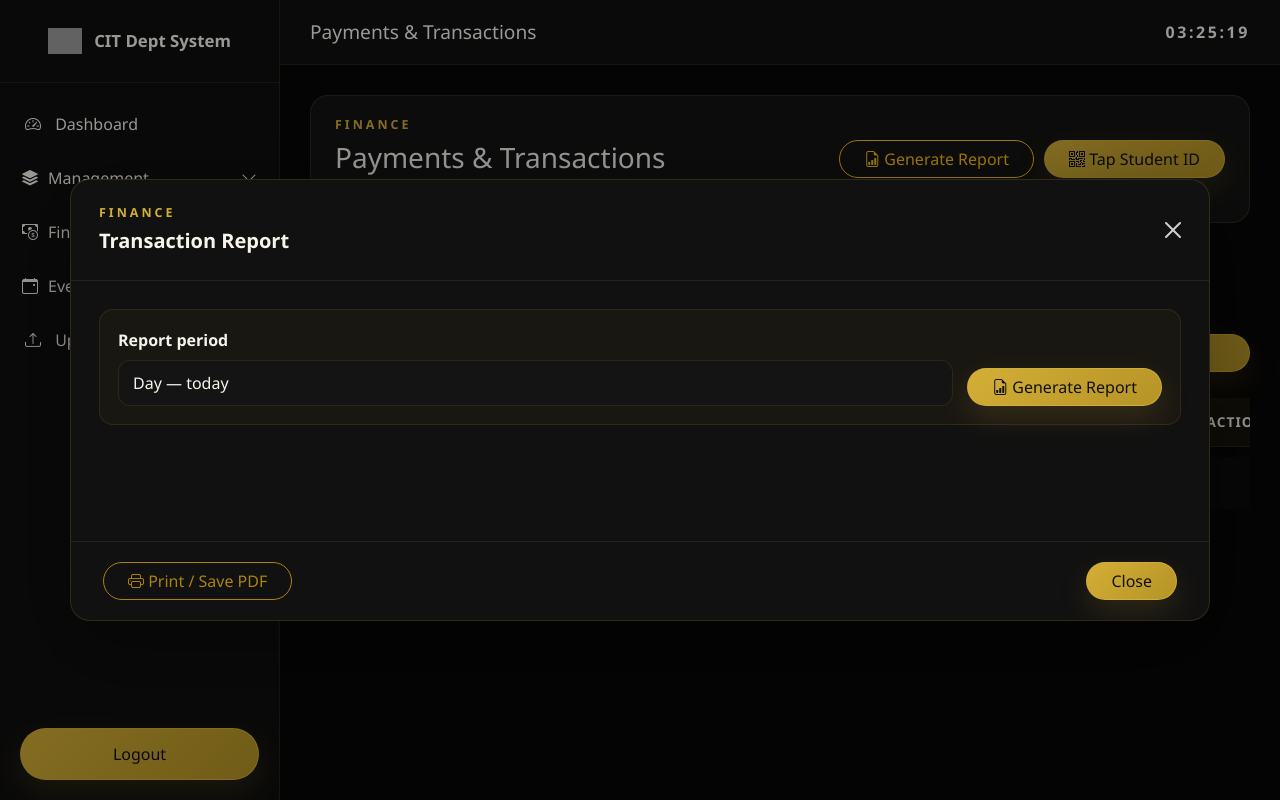
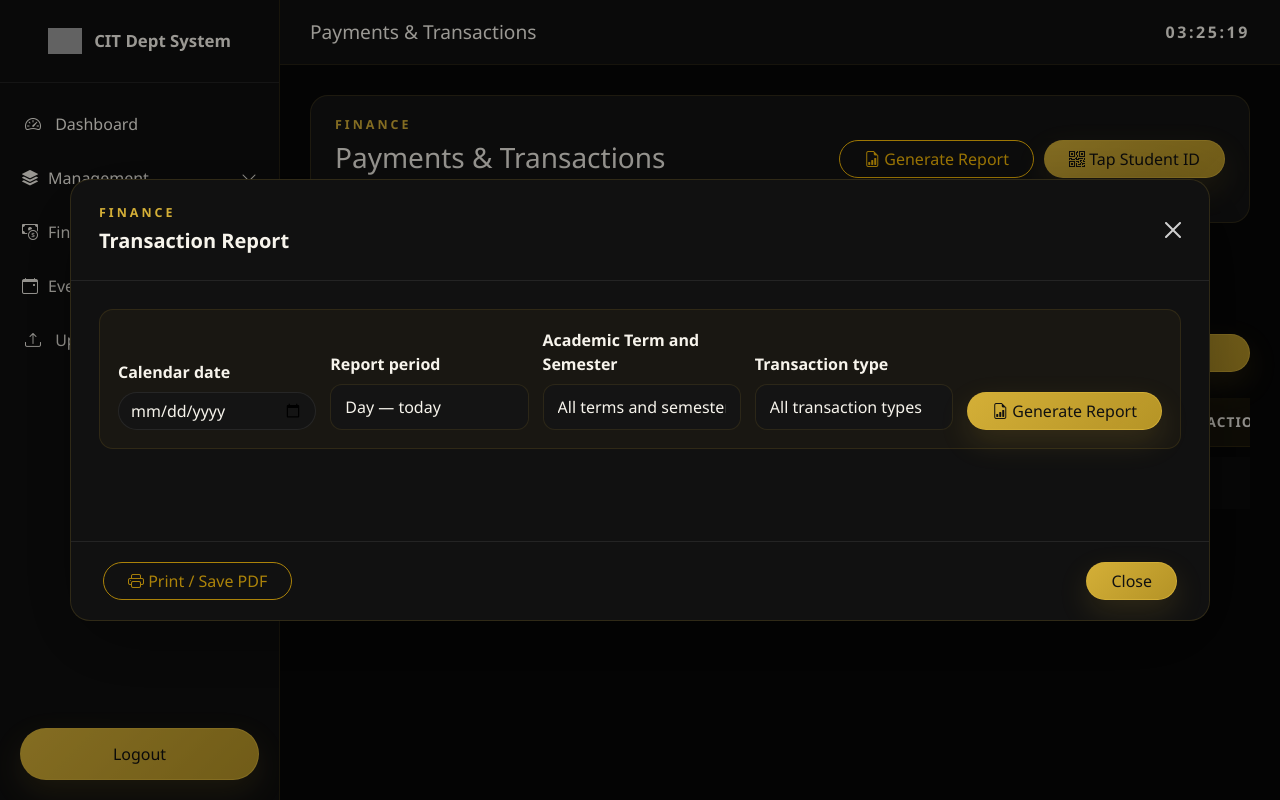
Before and after one commit to razcaulen2-cmyk/CIT-Department-System, a Flask app: page /payments in a window 1280 px wide, after a click on "Generate Report". Run offline with Flask 3, Linux system fonts and the light colour scheme; the visitor is signed in with stand-in values (Sample User, id 1); data that the repository does not hold is empty; some libraries are stand-ins or nearby versions; grey boxes are pictures that could not be loaded.

Commit message:
Transaction Report Filtering Improvements

```diff
--- a/routes/admin.py
+++ b/routes/admin.py
@@ -1430,6 +1430,30 @@ def transaction_report():
     if period not in {"day", "week", "month", "overall"}:
         return "Choose a valid transaction report period.", 400
 
+    calendar_date_value = request.args.get("calendar_date", "").strip()
+    calendar_date = None
+    if calendar_date_value:
+        try:
+            calendar_date = date.fromisoformat(calendar_date_value)
+        except ValueError:
+            return "Choose a valid calendar date.", 400
+        if calendar_date.isoformat() != calendar_date_value:
+            return "Choose a valid calendar date.", 400
+
+    semester_id_value = request.args.get("semester_id", "").strip()
+    semester_id = None
+    if semester_id_value:
+        try:
+            semester_id = int(semester_id_value)
+        except ValueError:
+            return "Choose a valid academic term and semester.", 400
+        if semester_id < 1:
+            return "Choose a valid academic term and semester.", 400
+
+    transaction_type = request.args.get("transaction_type", "").strip()
+    if transaction_type not in {"", "Funds", "Fines"}:
+        return "Choose a valid transaction type.", 400
+
     conn = get_db_connection()
     cursor = conn.cursor(dictionary=True)
     try:
@@ -1438,7 +1462,11 @@ def transaction_report():
         report_clock = cursor.fetchone()
         report_date = report_clock["report_date"]
 
-        if period == "day":
+        if calendar_date is not None:
+            start_date = calendar_date
+            end_date = start_date + timedelta(days=1)
+            period_label = f"Calendar date - {start_date.strftime('%B %d, %Y')}"
+        elif period == "day":
             start_date = report_date
             end_date = start_date + timedelta(days=1)
             period_label = f"Day - {start_date.strftime('%B %d, %Y')}"
@@ -1487,12 +1515,37 @@ def transaction_report():
             LEFT JOIN students s
                 ON t.student_id = COALESCE(s.student_id, CAST(s.id AS CHAR))
         """
-        params = ()
+        filters = []
+        params = []
         if start_date is not None:
-            query += " WHERE t.transaction_date >= %s AND t.transaction_date < %s"
-            params = (start_date, end_date)
+            filters.append("t.transaction_date >= %s AND t.transaction_date < %s")
+            params.extend([start_date, end_date])
+        if semester_id is not None:
+            filters.append(
+                """
+                (
+                    t.semester_id=%s
+                    OR (
+                        t.semester_id IS NULL
+                        AND EXISTS (
+                            SELECT 1
+                            FROM school_terms st
+                            WHERE st.id=%s
+                                AND st.academic_year=t.academic_year
+                                AND st.semester=t.semester
+                        )
+                    )
+                )
+                """
+            )
+            params.extend([semester_id, semester_id])
+        if transaction_type:
+            filters.append("t.transaction_type=%s")
+            params.append(transaction_type)
+        if filters:
+            query += " WHERE " + " AND ".join(filters)
         query += " ORDER BY t.transaction_date, t.id"
-        cursor.execute(query, params)
+        cursor.execute(query, tuple(params))
         transactions = cursor.fetchall()
 
         semester_labels = set()
--- a/templates/admin/payments.html
+++ b/templates/admin/payments.html
@@ -199,12 +199,33 @@ document.addEventListener('DOMContentLoaded', function () {
                 <form id="transactionReportForm" method="get" action="{{ url_for('admin.transaction_report') }}">
                     <div class="transaction-report-controls">
                         <div>
+                            <label for="transactionReportCalendarDate" class="form-label">Calendar date</label>
+                            <input class="form-control" type="date" id="transactionReportCalendarDate" name="calendar_date">
+                        </div>
+                        <div>
                             <label for="transactionReportPeriod" class="form-label">Report period</label>
                             <select class="form-select" id="transactionReportPeriod" name="period" required>
                                 <option value="day">Day &mdash; today</option>
                                 <option value="week">Week &mdash; this week</option>
                                 <option value="month">Month &mdash; this month</option>
                                 <option value="overall">Overall &mdash; all transactions</option>
+                            </select>
+                        </div>
+                        <div>
+                            <label for="transactionReportSemester" class="form-label">Academic Term and Semester</label>
+                            <select class="form-select" id="transactionReportSemester" name="semester_id">
+                                <option value="">All terms and semesters</option>
+                                {% for term in terms %}
+                                <option value="{{ term.id }}">{{ term.academic_year }} &mdash; {{ term.semester }}</option>
+                                {% endfor %}
+                            </select>
+                        </div>
+                        <div>
+                            <label for="transactionReportType" class="form-label">Transaction type</label>
+                            <select class="form-select" id="transactionReportType" name="transaction_type">
+                                <option value="">All transaction types</option>
+                                <option value="Funds">Funds</option>
+                                <option value="Fines">Fines</option>
                             </select>
                         </div>
                         <button type="submit" class="btn btn-dark rounded-pill px-4" id="generateTransactionReportButton">
@@ -513,7 +534,8 @@ document.addEventListener('DOMContentLoaded', function () {
 }
 
 .transaction-report-controls {
-    display: flex;
+    display: grid;
+    grid-template-columns: repeat(4, minmax(0, 1fr)) auto;
     align-items: end;
     gap: 14px;
     padding: 18px;
@@ -523,7 +545,7 @@ document.addEventListener('DOMContentLoaded', function () {
 }
 
 .transaction-report-controls > div {
-    flex: 1;
+    min-width: 0;
 }
 
 .transaction-report-controls .form-label {
@@ -775,8 +797,7 @@ document.addEventListener('DOMContentLoaded', function () {
 
 @media (max-width: 575.98px) {
     .transaction-report-controls {
-        align-items: stretch;
-        flex-direction: column;
+        grid-template-columns: 1fr;
         padding: 14px;
     }
 
```
Also changed, not shown: tests/test_transaction_report.py (+35 -6 lines), 2 other files.
